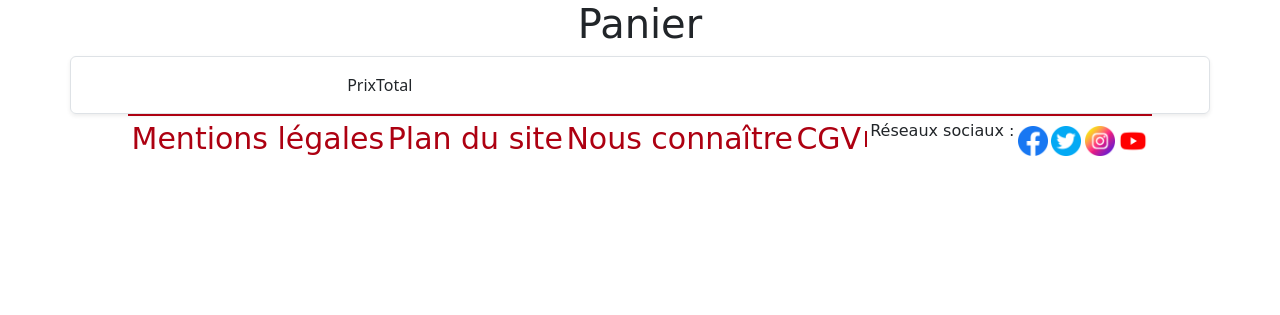
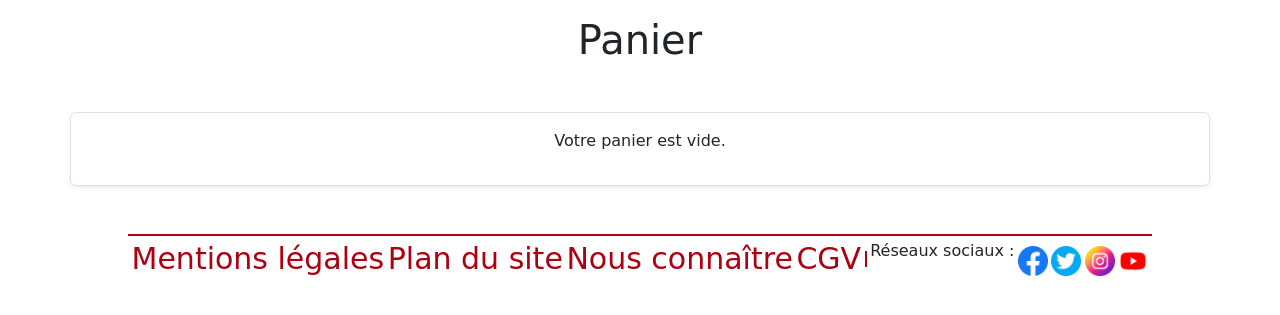
Before and after one commit to Noctalyne/Hanabi, a Symfony app: template templates/panier/show.html.twig in a window 1280 px wide. Shown: the part 118-433 px from the top of the page. Run offline with Twig, Linux system fonts and the light colour scheme; the template is opened without the code that fills it, so the values that code supplies are empty; some libraries are stand-ins or nearby versions.

Commit message:
cf discord

```diff
--- a/src/Controller/ProduitsController.php
+++ b/src/Controller/ProduitsController.php
@@ -125,7 +125,6 @@ class ProduitsController extends AbstractController
         $panier = $panierRepository->findOneBy(['idClient' => $client_id]);
         $client = $clientsRepository->find($client_id);
 
-        //
         $quantite = 0 ;
         $id = $produits->getId();
 
@@ -133,7 +132,7 @@ class ProduitsController extends AbstractController
 
             if ($panier === null ) {
                 $panier = new Panier();
-                $montant = $panier->getPrixTotal();
+                // $montant = $panier->getPrixTotal();
 
                 $panier->setIdClient($client);
                 $panier->addListeProduit($produits);
@@ -141,7 +140,6 @@ class ProduitsController extends AbstractController
                 $quantite = + 1;
                 $entityManager->persist($panier);
                 $entityManager->flush();
-                // dd($panier);
             }
             // elseif (  ) {
             //     $quantite = + 1;
--- a/templates/panier/show.html.twig
+++ b/templates/panier/show.html.twig
@@ -3,9 +3,12 @@
 {% block title %}Panier{% endblock %}
 
 {% block body %}
-    <h1>Panier</h1>
+    <div class="text-center">
+        <h1 class="mt-3 mb-3" >Panier</h1>
+    </div>
+    <div class="container mt-5 mb-5 p-3 border rounded shadow-sm">
 
-    <div class="container p-3 border rounded shadow-sm">
+        {% if app.user.clients.panier != null %}
 
             {% for produit in app.user.clients.panier.listeProduits  %}
 
@@ -27,6 +30,13 @@
 
             <div>{{ quantite }}</div>
 
+        {% else  %}
+
+            <div class="text-center">
+                <p> Votre panier est vide. </p>
+            </div>
+
+        {% endif %}
 
     </div>
 
```
Also changed, not shown: src/Controller/PanierController.php (+26 -38 lines). Lines whose indentation alone changed are shown as unchanged.
